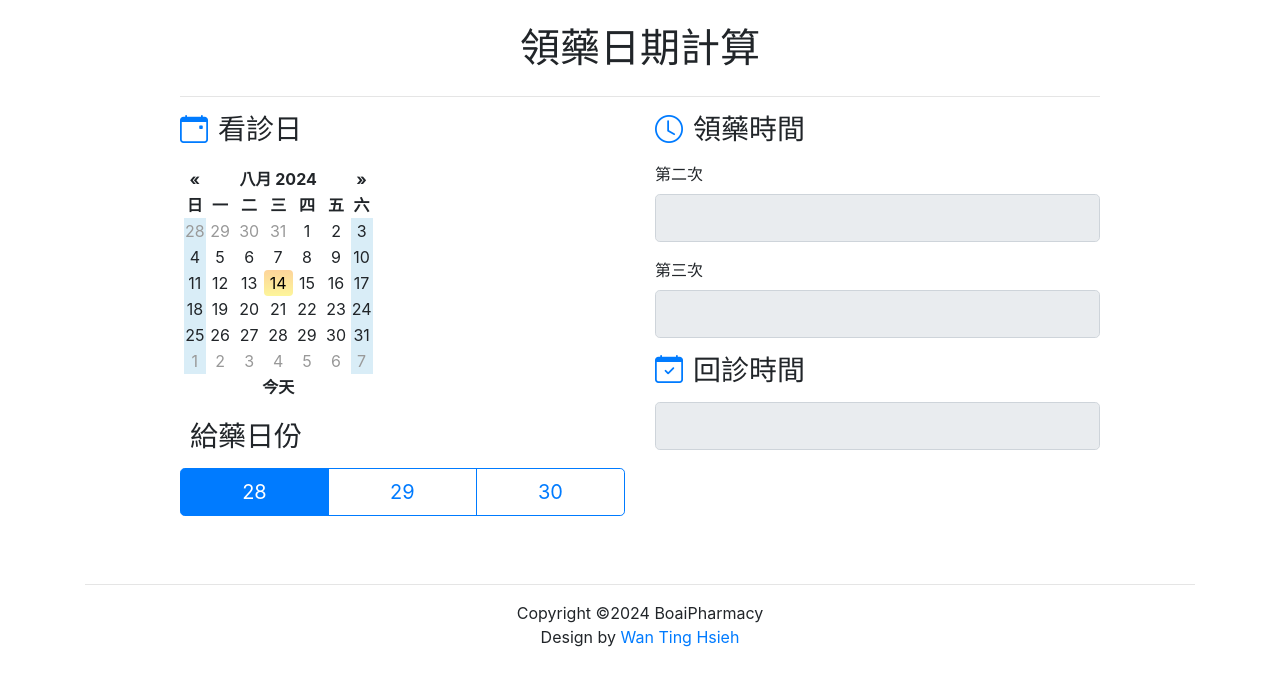
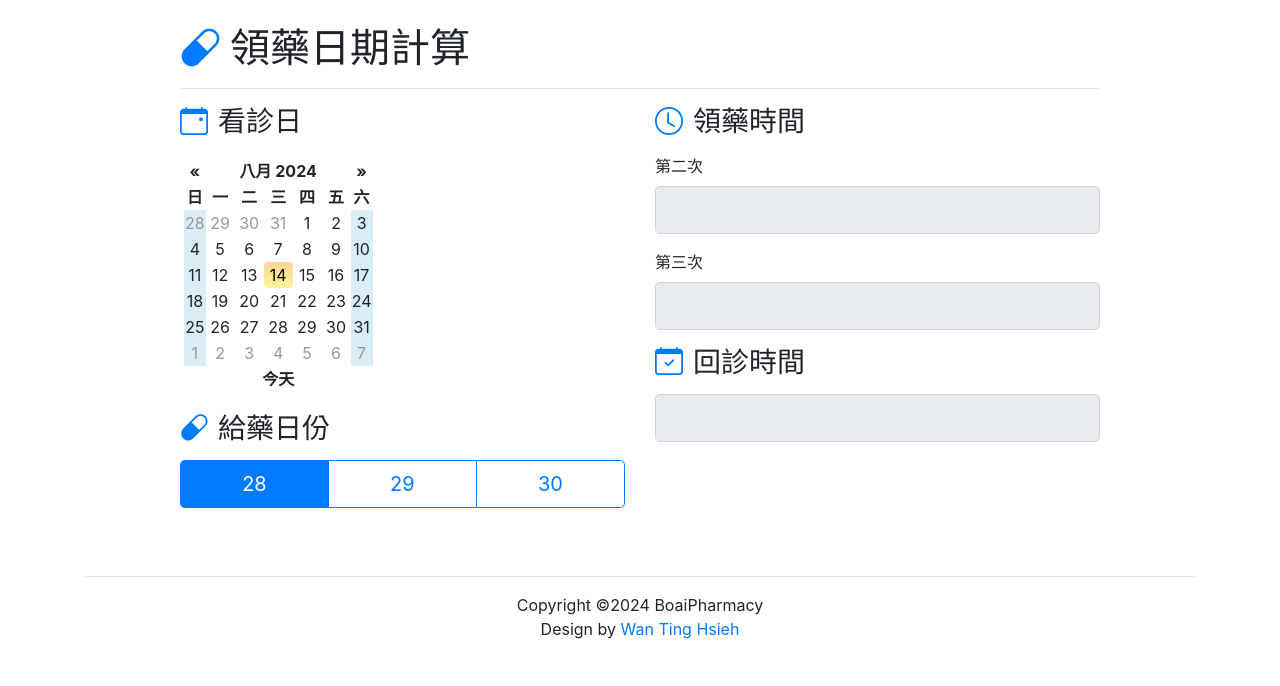
Before and after one commit to Enotera/rx-calc, a Flask app: page / in a window 1280 px wide. Shown: the part 56-742 px from the top of the page. Run offline with Flask 3, Linux system fonts and the light colour scheme; parts of the project's set-up code (start-up, migrations or seed data) failed here and were passed over; some libraries are stand-ins or nearby versions.

Commit message:
增加一些圖示讓他好看

```diff
--- a/templates/base.html
+++ b/templates/base.html
@@ -5,7 +5,7 @@
     <meta name="viewport" content="width=device-width, initial-scale=1.0">
     <title>{% block title %}BoaiRx Calc{% endblock %}</title>
     <link href="https://maxcdn.bootstrapcdn.com/bootstrap/4.5.2/css/bootstrap.min.css" rel="stylesheet">
-    <link rel="stylesheet" href="https://cdn.jsdelivr.net/npm/bootstrap-icons@1.7.2/font/bootstrap-icons.css">
+    <link rel="stylesheet" href="https://cdn.jsdelivr.net/npm/bootstrap-icons@1.11.3/font/bootstrap-icons.min.css">
     <link rel="stylesheet" href="https://cdnjs.cloudflare.com/ajax/libs/bootstrap-datepicker/1.9.0/css/bootstrap-datepicker.min.css">
     <link rel="stylesheet" href="https://use.fontawesome.com/releases/v5.15.4/css/all.css">
     <link rel="stylesheet" href="{{ url_for('static', filename='css/custom.css') }}">
--- a/templates/index.html
+++ b/templates/index.html
@@ -6,7 +6,7 @@
 <div class="row justify-content-center">
     <div class="col-md-10">
         <form class="form">
-            <h1 class="text-center mb-4">領藥日期計算</h1>
+            <h1 class="mb-3"><i class="bi bi-capsule"></i>領藥日期計算</h1>
             <hr>
 
             <div class="row">
```
